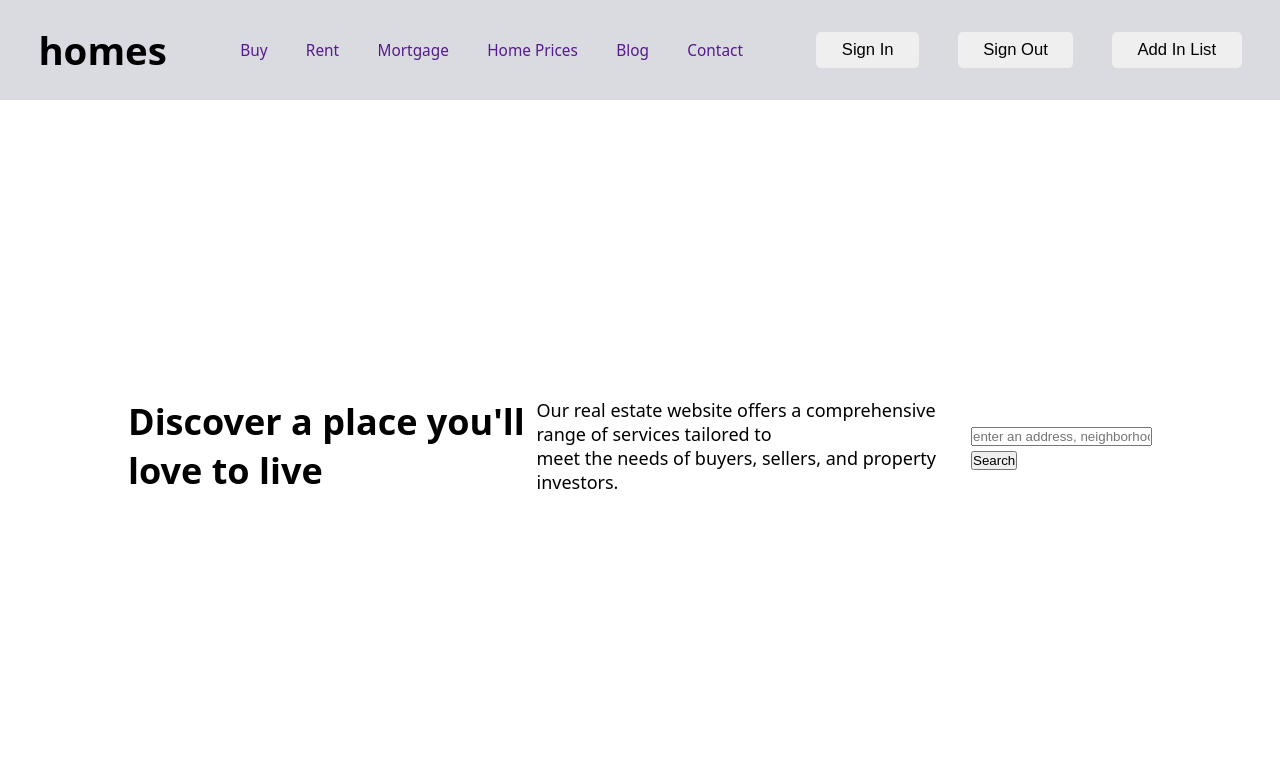
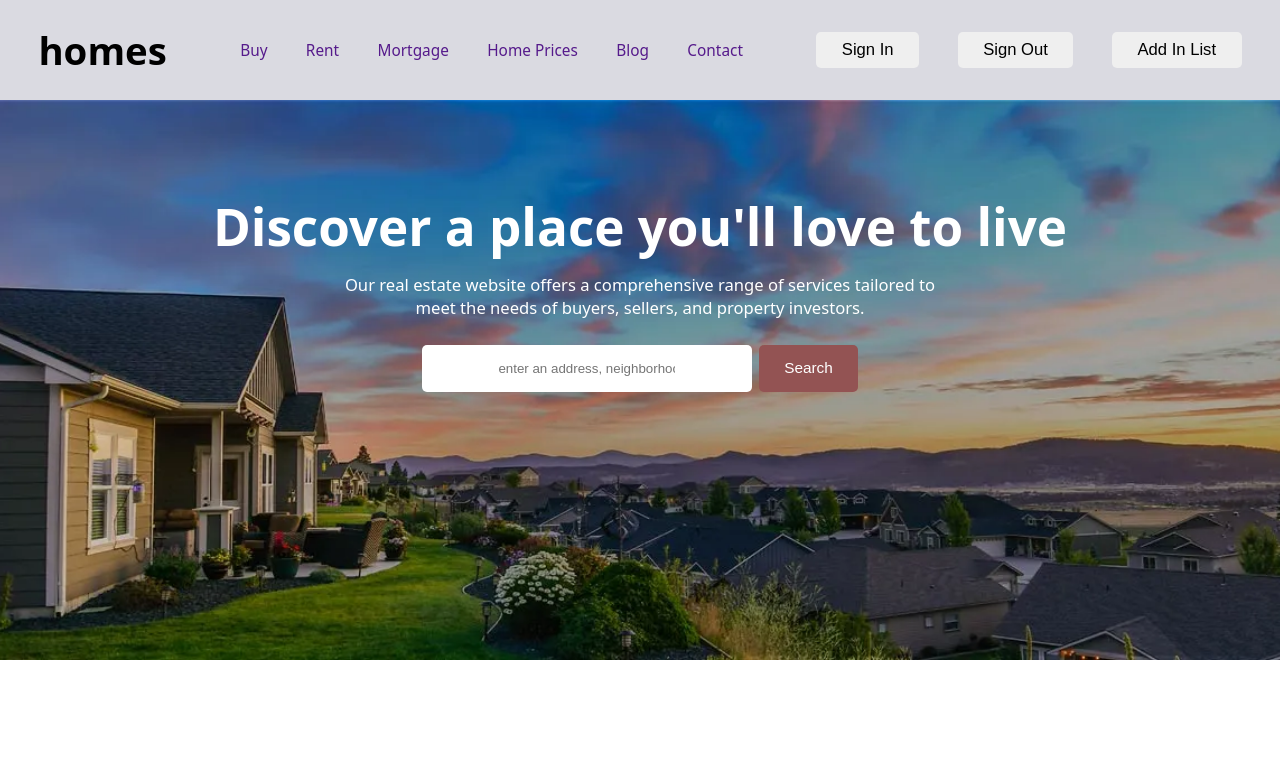
Before and after one commit to shivendra0712/real_estate_property_management_website, a plain HTML site: page index.html in a window 1280 px wide. Drawn offline with nearby package versions, Linux system fonts and the light colour scheme; a web font is replaced by a local one.

Commit message:
added page1 of style

```diff
--- a/style.css
+++ b/style.css
@@ -1,22 +1,14 @@
-*{
+* {
     padding: 0;
     margin: 0;
     box-sizing: border-box;
 }
 
-html , body{
+html,
+body {
     width: 100%;
     height: 100%;
     font-family: system-ui, -apple-system, BlinkMacSystemFont, 'Segoe UI', Roboto, Oxygen, Ubuntu, Cantarell, 'Open Sans', 'Helvetica Neue', sans-serif;
-}
-main{
-    width: 100%;
-    height: 100%;
-    background-image: url(https://images.unsplash.com/photo-1416331108676-a22ccb276e35?q=80&w=1767&auto=format&fit=crop&ixlib=rb-4.0.3&ixid=M3wxMjA3fDB8MHxwaG90by1wYWdlfHx8fGVufDB8fHx8fA%3D%3D);
-    background-position: center;
-    background-repeat: no-repeat;
-    background-size: cover;
-    font-family: "Parkinsans", serif;
 }
 
 /* added style of nav */
@@ -29,7 +21,8 @@ nav {
     align-items: center;
     padding: 0 3vw;
 }
- nav h1{
+
+nav h1 {
     font-size: 3vw;
 }
 
@@ -40,39 +33,79 @@ nav {
     gap: 3vw;
 }
 
-.links > a {
+.links>a {
     text-decoration: none;
     font-size: 1.2vw;
     font-weight: 400;
 }
-.nemu{
+
+.nemu {
     display: flex;
     align-items: center;
     gap: 3vw;
 }
-.nemu button{
+
+.nemu button {
     padding: 1vh 2vw;
     font-size: 1.3vw;
     font-weight: 500;
     border-radius: 5px;
     border: none;
 }
-.nemu i{
+
+.nemu i {
 
     font-size: 1.5vw;
     font-weight: 600;
     display: none;
 }
 
-.page1{
-    margin-top: 2%;
+
+/* added style of page1 */
+
+.page1 {
     width: 100%;
-    height: 80%;
+    height: 70%;
+    background-image: url(images/hero-section_image.webp);
+    background-position: center;
+    background-repeat: no-repeat;
+    background-size: cover;
+    padding: 1px;
+}
+
+.page1>h1 {
+    text-align: center;
+    font-size: 4vw;
+    margin-top: 7vw;
+    color: white;
+}
+
+.page1>p {
+    text-align: center;
+    font-size: 1.3vw;
+    /* width: 60%; */
+    color: white;
+    margin-top: 1vw;
+    margin-bottom: 2vw;
+}
+
+.page1 form {
     display: flex;
-    justify-content: space-between;
-    padding: 0 10%;
-    align-items: center;
-    /* background-color: #C3FF96; */
-    font-size: 18px;
+    justify-content: center;
+}
 
+.page1 input {
+    padding: 2vh 6vw;
+    border-radius: 5px;
+    margin-right: 0.5vw;
+    border: none;
 }
+
+.page1 button {
+    padding: 1vh 2vw;
+    font-size: 1.2vw;
+    color: white;
+    background-color: rgb(147, 83, 83);
+    border-radius: 5px;
+    border: none;
+}
```
Lines whose indentation alone changed are shown as unchanged.
